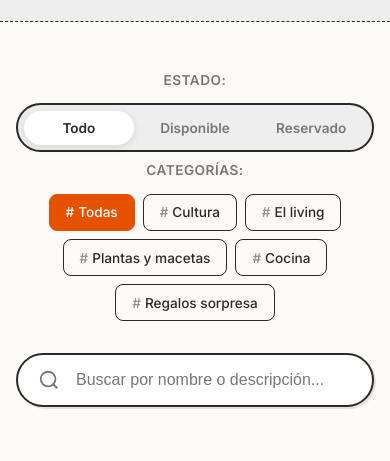
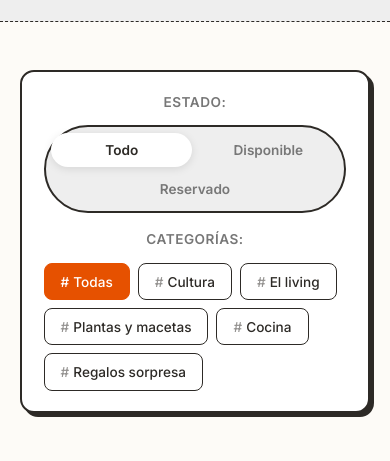
Before and after one commit to pablitxn/garage-sale, a React (Vite) app: page / in a window 390 px wide. Shown: the part 572-1033 px from the top of the page. Built offline with nearby package versions, Linux system fonts and the light colour scheme.

Commit message:
Remove search bar filter

```diff
--- a/src/App.css
+++ b/src/App.css
@@ -7,3 +7,35 @@
 main {
   flex: 1;
 }
+
+.controls-section {
+  margin: 2.5rem auto 2rem;
+  padding: 0 1rem;
+}
+
+.controls-card {
+  background: var(--color-card-bg);
+  border: 2px solid var(--color-border);
+  border-radius: 18px;
+  box-shadow: 6px 6px 0 var(--shadow-color-strong);
+  max-width: 1100px;
+  margin: 0 auto;
+  padding: 1.75rem 2rem;
+  display: flex;
+  flex-direction: column;
+  gap: 1.25rem;
+}
+
+@media (max-width: 768px) {
+  .controls-section {
+    margin: 2rem auto;
+    padding: 0 1.25rem;
+  }
+
+  .controls-card {
+    border-radius: 14px;
+    box-shadow: 4px 4px 0 var(--shadow-color-strong);
+    padding: 1.25rem 1.35rem;
+    gap: 1rem;
+  }
+}
--- a/src/App.jsx
+++ b/src/App.jsx
@@ -3,7 +3,6 @@ import Header from './components/Header';
 import Story from './components/Story';
 import Filters from './components/Filters';
 import FilterBar from './components/FilterBar';
-import SearchBar from './components/SearchBar';
 import ProductGrid from './components/ProductGrid';
 import ProductDetail from './components/ProductDetail';
 import Footer from './components/Footer';
@@ -14,7 +13,6 @@ import './App.css';
 function App() {
   const [statusFilter, setStatusFilter] = useState('all');
   const [categoryFilter, setCategoryFilter] = useState('All');
-  const [searchQuery, setSearchQuery] = useState('');
   const [selectedProduct, setSelectedProduct] = useState(null);
 
   useEffect(() => {
@@ -50,18 +48,6 @@ function App() {
       return false;
     }
 
-    // Filter by search query
-    if (searchQuery) {
-      const query = searchQuery.toLowerCase();
-      const matchesName = product.name.toLowerCase().includes(query);
-      const matchesDescription = product.description.toLowerCase().includes(query);
-      const matchesCategory = product.category.toLowerCase().includes(query);
-
-      if (!matchesName && !matchesDescription && !matchesCategory) {
-        return false;
-      }
-    }
-
     return true;
   });
 
@@ -82,13 +68,16 @@ function App() {
       <Header />
       <main>
         <Story />
+        <section className="controls-section">
+          <div className="controls-card">
             <Filters currentFilter={statusFilter} onFilterChange={setStatusFilter} />
             <FilterBar
               categories={CATEGORIES}
               activeCategory={categoryFilter}
               onSelectCategory={setCategoryFilter}
             />
-        <SearchBar searchQuery={searchQuery} onSearchChange={setSearchQuery} />
+          </div>
+        </section>
         <ProductGrid products={filteredProducts} onProductClick={handleProductClick} />
       </main>
       <Footer />
--- a/src/components/FilterBar.css
+++ b/src/components/FilterBar.css
@@ -1,12 +1,13 @@
 .filter-bar-container {
-    margin: 0.5rem 0 2rem;
+    margin: 0;
 }
 
 .filter-section {
     display: flex;
     align-items: center;
-    justify-content: center;
+    justify-content: space-between;
     gap: 1rem;
+    flex-wrap: wrap;
 }
 
 .filter-label {
@@ -21,7 +22,7 @@
     display: flex;
     gap: 0.6rem;
     flex-wrap: wrap;
-    justify-content: center;
+    justify-content: flex-start;
 }
 
 .filter-bar-btn {
@@ -81,8 +82,8 @@
 
 @media (max-width: 768px) {
     .filter-bar-container {
-        padding: 0 1rem;
-        margin: 0.5rem 0 2rem;
+        padding: 0;
+        margin: 0;
     }
 
     .filter-section {
--- a/src/components/Filters.css
+++ b/src/components/Filters.css
@@ -1,12 +1,13 @@
 .filters-container {
-    margin: 1.5rem 0 0.5rem;
+    margin: 0;
 }
 
 .filter-section {
     display: flex;
     align-items: center;
-    justify-content: center;
+    justify-content: space-between;
     gap: 1rem;
+    flex-wrap: wrap;
 }
 
 .filter-label {
@@ -24,6 +25,7 @@
     border-radius: 50px;
     gap: 0.35rem;
     border: 2px solid var(--color-border);
+    flex-wrap: wrap;
 }
 
 .filter-btn {
@@ -77,8 +79,8 @@
 
 @media (max-width: 768px) {
     .filters-container {
-        margin: 1.5rem 0 0.5rem;
-        padding: 0 1rem;
+        margin: 0;
+        padding: 0;
     }
 
     .filter-section {
--- a/src/components/SearchBar.css
+++ /dev/null
@@ -1,106 +0,0 @@
-.search-bar-container {
-    margin: 2rem 0;
-    max-width: 600px;
-    margin-left: auto;
-    margin-right: auto;
-}
-
-.search-bar {
-    position: relative;
-    display: flex;
-    align-items: center;
-    background: var(--color-card-bg);
-    border: 2px solid var(--color-border);
-    border-radius: 50px;
-    padding: 0.75rem 1.5rem;
-    transition: all 0.3s ease;
-    box-shadow: 2px 2px 0 var(--shadow-color);
-}
-
-.search-bar:focus-within {
-    border-color: var(--color-accent);
-    box-shadow: 4px 4px 0 var(--shadow-color-strong);
-    transform: translateY(-2px);
-}
-
-.search-icon {
-    width: 20px;
-    height: 20px;
-    color: var(--color-text-muted);
-    flex-shrink: 0;
-    transition: color 0.3s ease;
-}
-
-.search-bar:focus-within .search-icon {
-    color: var(--color-accent);
-}
-
-.search-input {
-    flex: 1;
-    border: none;
-    background: transparent;
-    padding: 0 1rem;
-    font-size: 1rem;
-    color: var(--color-text);
-    outline: none;
-}
-
-.search-input::placeholder {
-    color: var(--color-text-muted);
-}
-
-.clear-btn {
-    width: 24px;
-    height: 24px;
-    border: none;
-    background: var(--color-text-muted);
-    border-radius: 50%;
-    padding: 4px;
-    cursor: pointer;
-    display: flex;
-    align-items: center;
-    justify-content: center;
-    transition: all 0.2s ease;
-    flex-shrink: 0;
-}
-
-.clear-btn svg {
-    width: 100%;
-    height: 100%;
-    stroke: var(--color-bg);
-}
-
-.clear-btn:hover {
-    background: var(--color-text);
-    transform: scale(1.1);
-}
-
-.clear-btn:active {
-    transform: scale(0.95);
-}
-
-@media (max-width: 768px) {
-    .search-bar-container {
-        margin: 2rem 0;
-        padding: 0 1rem;
-    }
-
-    .search-bar {
-        padding: 0.85rem 1.25rem;
-    }
-
-    .search-input {
-        font-size: 1rem;
-        padding: 0 1rem;
-    }
-
-    .search-icon {
-        width: 22px;
-        height: 22px;
-    }
-
-    .clear-btn {
-        width: 28px;
-        height: 28px;
-    }
-}
--- a/src/components/SearchBar.jsx
+++ /dev/null
@@ -1,36 +0,0 @@
-import React from 'react';
-import './SearchBar.css';
-
-const SearchBar = ({ searchQuery, onSearchChange }) => {
-    const handleClear = () => {
-        onSearchChange('');
-    };
-
-    return (
-        <div className="search-bar-container">
-            <div className="search-bar">
-                <svg className="search-icon" viewBox="0 0 24 24" fill="none" stroke="currentColor">
-                    <circle cx="11" cy="11" r="8" strokeWidth="2" />
-                    <path d="M21 21l-4.35-4.35" strokeWidth="2" />
-                </svg>
-                <input
-                    type="text"
-                    className="search-input"
-                    placeholder="Buscar por nombre o descripción..."
-                    value={searchQuery}
-                    onChange={(e) => onSearchChange(e.target.value)}
-                />
-                {searchQuery && (
-                    <button className="clear-btn" onClick={handleClear} aria-label="Limpiar búsqueda">
-                        <svg viewBox="0 0 24 24" fill="none" stroke="currentColor">
-                            <line x1="18" y1="6" x2="6" y2="18" strokeWidth="2" />
-                            <line x1="6" y1="6" x2="18" y2="18" strokeWidth="2" />
-                        </svg>
-                    </button>
-                )}
-            </div>
-        </div>
-    );
-};
-
-export default SearchBar;
```
Lines whose indentation alone changed are shown as unchanged.
